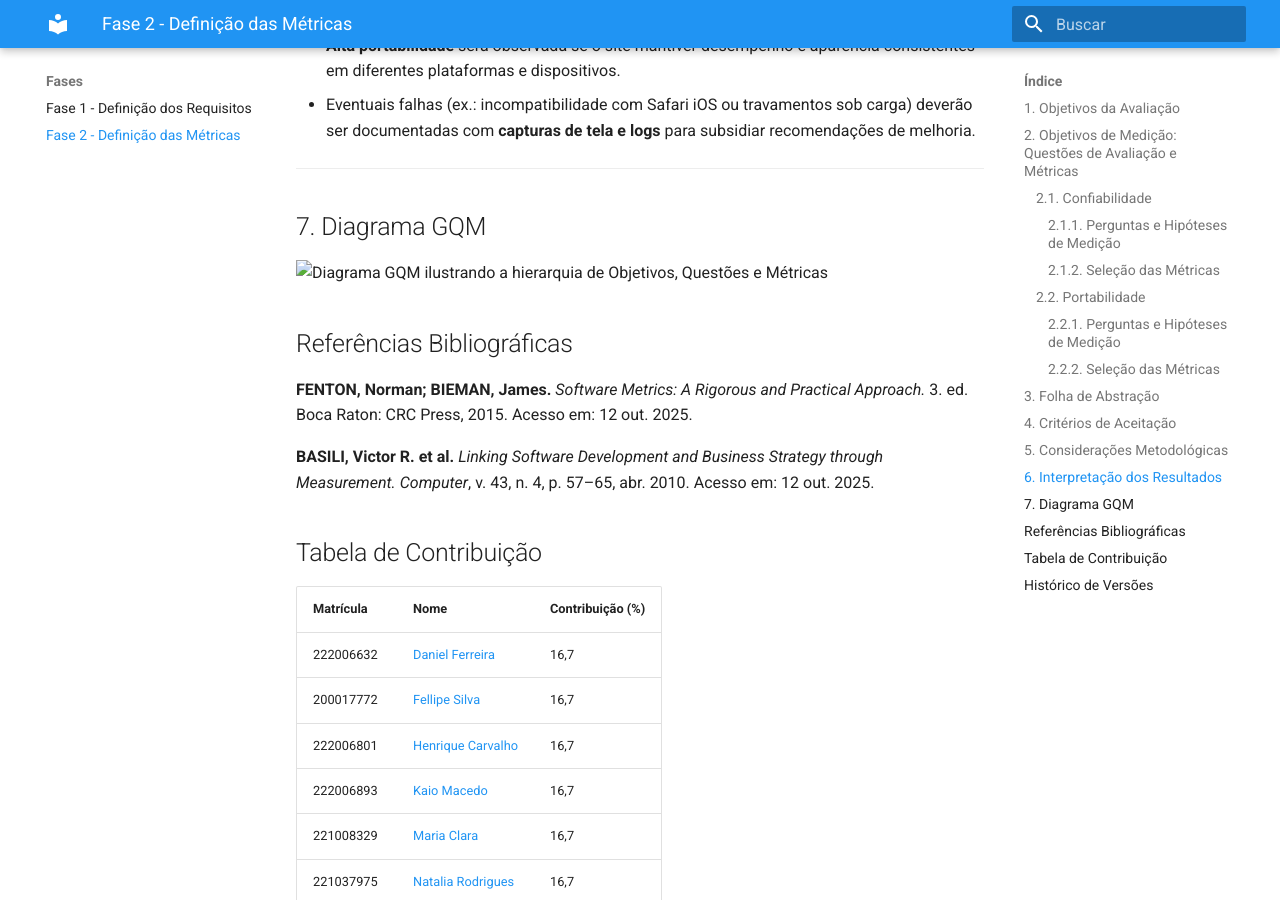
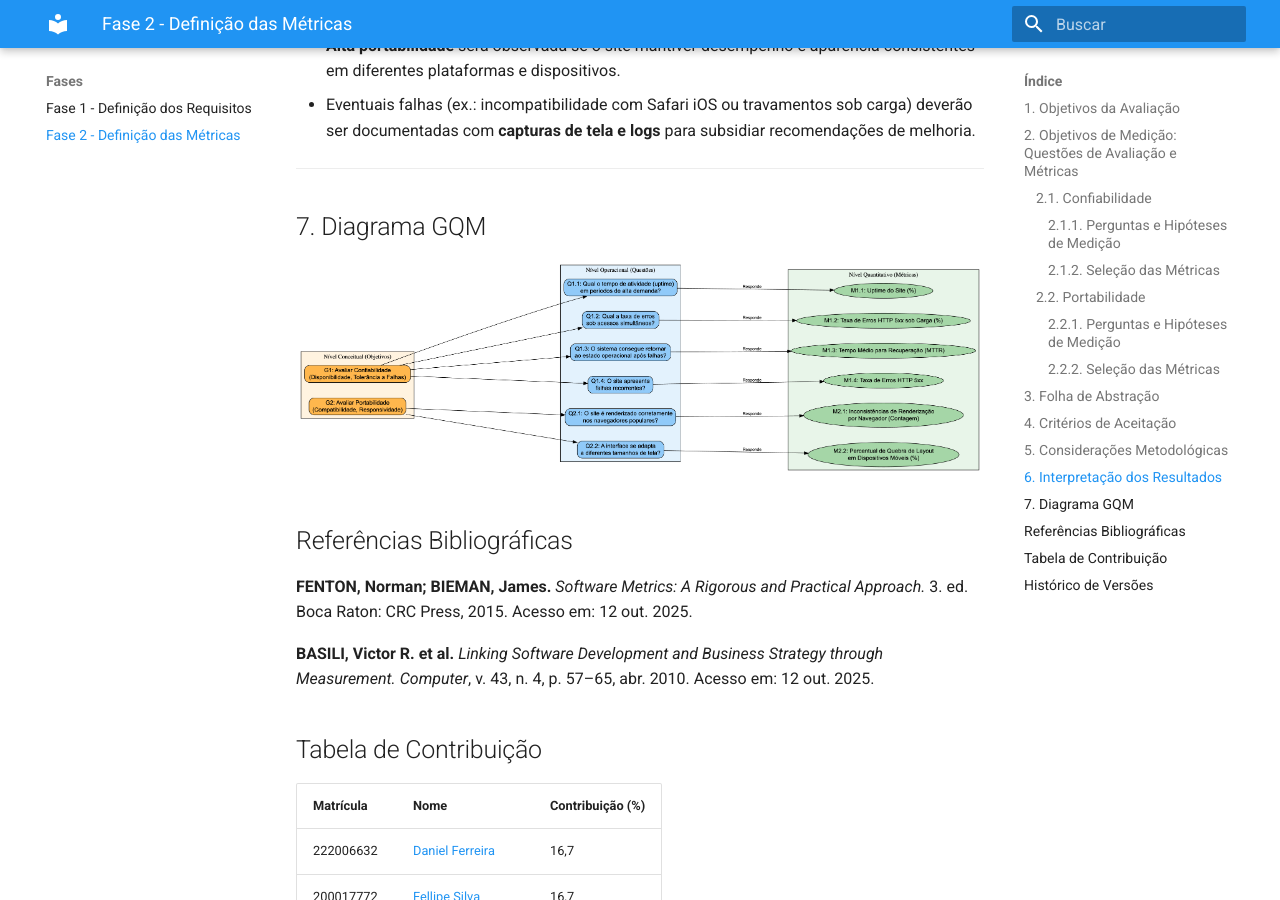
Before and after one commit to FCTE-Qualidade-de-Software-1/2025-2_T02_FRANCES-ALLEN, an MkDocs documentation site: the page built from docs/fase2.md, in a window 1280 px wide and 900 px high, scrolled down 5563 px. Built offline with MkDocs 1.6.1 and Material for MkDocs 9.7.7, drawn with Linux system fonts in a browser that asks for light colours.

Commit message:
fix: corrige pipeline do pages

```diff
--- a/docs/fase2.md
+++ b/docs/fase2.md
@@ -143,7 +143,7 @@ Cada questão abaixo está associada a um ou mais **subatributos** da ISO/IEC 25
 
 ## 7. Diagrama GQM
 
-![Diagrama GQM ilustrando a hierarquia de Objetivos, Questões e Métricas](../img/diagrama.png)
+![Diagrama GQM ilustrando a hierarquia de Objetivos, Questões e Métricas](img/diagrama.png)
 
 ## Referências Bibliográficas
 
```
Also changed, not shown: docs/img/diagrama.png (renamed from img/diagrama.png).
